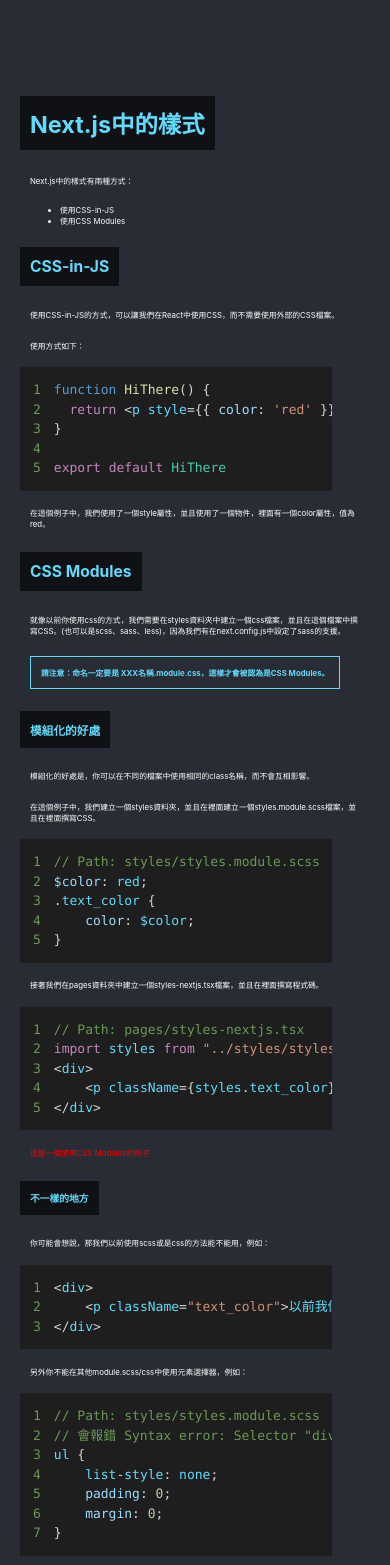
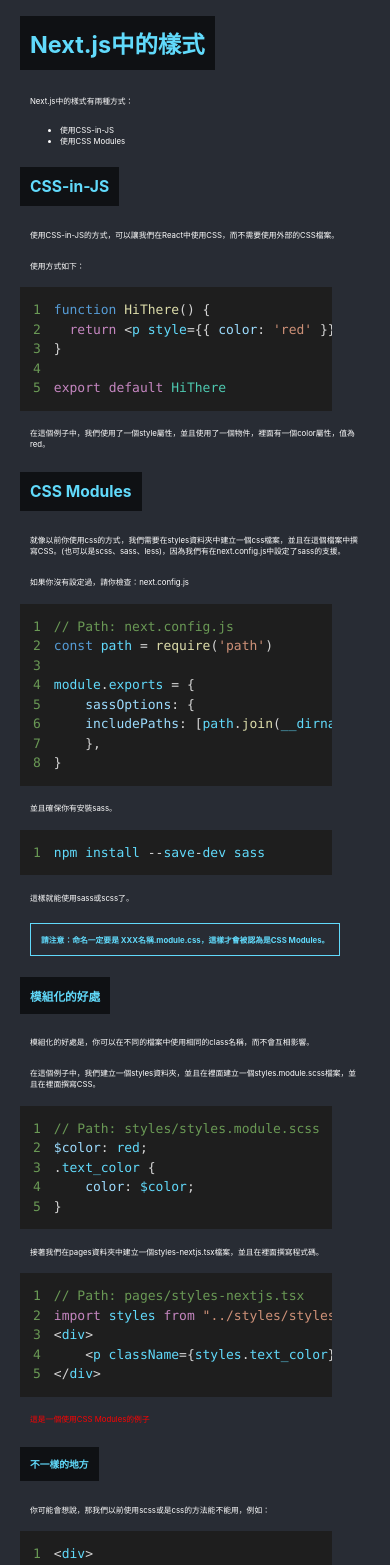
Before and after one commit to Bobo100/React-Next.js-Introduce, a Next.js app: page /styles-nextjs in a window 390 px wide. Shown: the top 1565 px of the page. Built offline with nearby package versions, Linux system fonts and the light colour scheme.

Commit message:
修改樣式

```diff
--- a/components/RoutesLink.tsx
+++ b/components/RoutesLink.tsx
@@ -7,7 +7,8 @@
         <>
             <Link href="/" className={router.pathname === "/" ? "active" : ""}>回到首頁</Link>
             <Link href="/styles-nextjs" className={router.pathname === "/styles-nextjs" ? "active" : ""}>Next.js中的樣式</Link>
-
+            <Link href="/auto-routes" className={router.pathname === "/auto-routes" ? "active" : ""}>自動化的路由</Link>
+            <Link href="/image-nextjs" className={router.pathname === "/image-nextjs" ? "active" : ""}>Next.js中的圖片</Link>
         </>
     );
 };
--- a/pages/styles-nextjs.tsx
+++ b/pages/styles-nextjs.tsx
@@ -2,7 +2,7 @@
 import { CommonPrism } from "../components/Common";
 import Layout from "../components/layout";
 import styles from "../styles/styles.module.scss";
-const StylesNextjs = () => {
+const NextStyles = () => {
     return (
         <Layout>
             <Head>
@@ -28,6 +28,22 @@
 
             <h2>CSS Modules</h2>
             <p>就像以前你使用css的方式，我們需要在styles資料夾中建立一個css檔案，並且在這個檔案中撰寫CSS。(也可以是scss、sass、less)，因為我們有在next.config.js中設定了sass的支援。</p>
+            <p>如果你沒有設定過，請你檢查：next.config.js</p>
+            <CommonPrism>
+                {`// Path: next.config.js
+const path = require('path')
+
+module.exports = {
+    sassOptions: {
+    includePaths: [path.join(__dirname, 'styles')],
+    },
+}`}
+            </CommonPrism>
+            <p>並且確保你有安裝sass。</p>
+            <CommonPrism>
+                {`npm install --save-dev sass`}
+            </CommonPrism>
+            <p>這樣就能使用sass或scss了。</p>
             <p className="hightlight">請注意：命名一定要是 XXX名稱.module.css，這樣才會被認為是CSS Modules。</p>
 
             <h3>模組化的好處</h3>
@@ -92,4 +108,4 @@
     );
 };
 
-export default StylesNextjs;
+export default NextStyles;
--- a/styles/global.scss
+++ b/styles/global.scss
@@ -168,8 +168,11 @@
     font-weight: 500;
 }
 
-// @media screen and (max-width: 768px) {
-//     .navbar {
-//         display: none;
-//     }
-// }
+@media screen and (max-width: 768px) {
+    .container {
+        padding-top: 0;
+    }
+    .navbar {
+        display: none;
+    }
+}
```
Also changed, not shown: pages/auto-routes.tsx (added, +18 -0 lines), pages/image-nextjs.tsx (added, +60 -0 lines), pages/index.tsx (+3 -4 lines).
